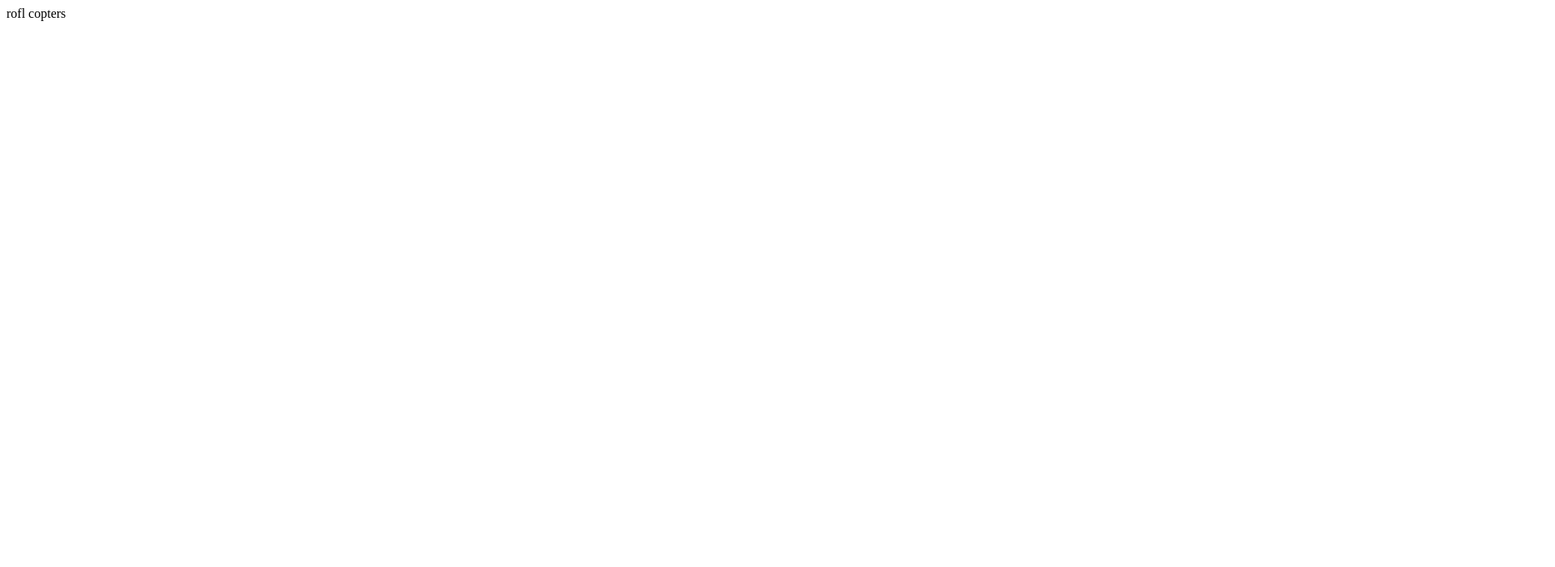
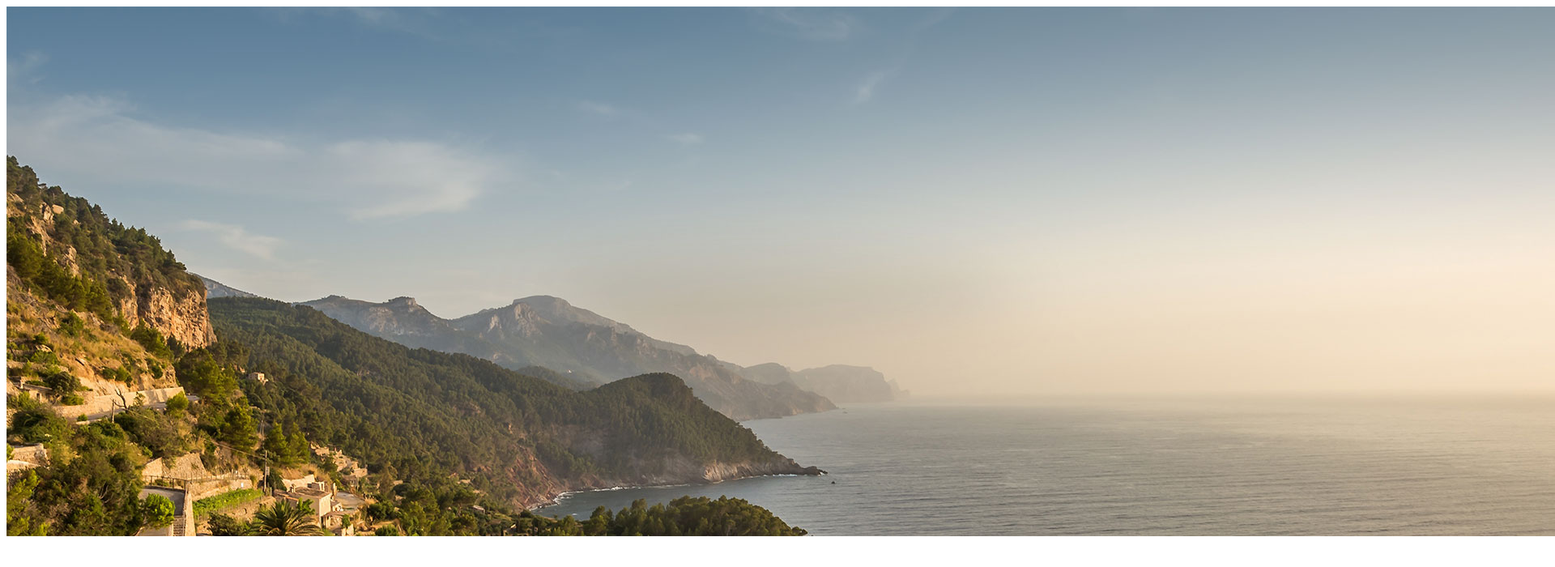
Before and after one commit to rrogers82/tester, a plain HTML site: page index.html in a window 1280 px wide. Shown: the whole page at 81% size, 1920 px wide, since content can reach past the window. Drawn offline with Linux system fonts and the light colour scheme.

Commit message:
added responsive images

```diff
--- a/index.html
+++ b/index.html
@@ -8,7 +8,11 @@
 
 <body>
 
-<p>rofl copters</p>
+<picture>
+<source media="(min-width:940px)" srcset="images/hero--large.jpg">
+<source media="(min-width:640px)" srcset="images/hero--medium.jpg">
+<img src="images/hero--small.jpg">
+</picture>
 
 </body>
 
```
